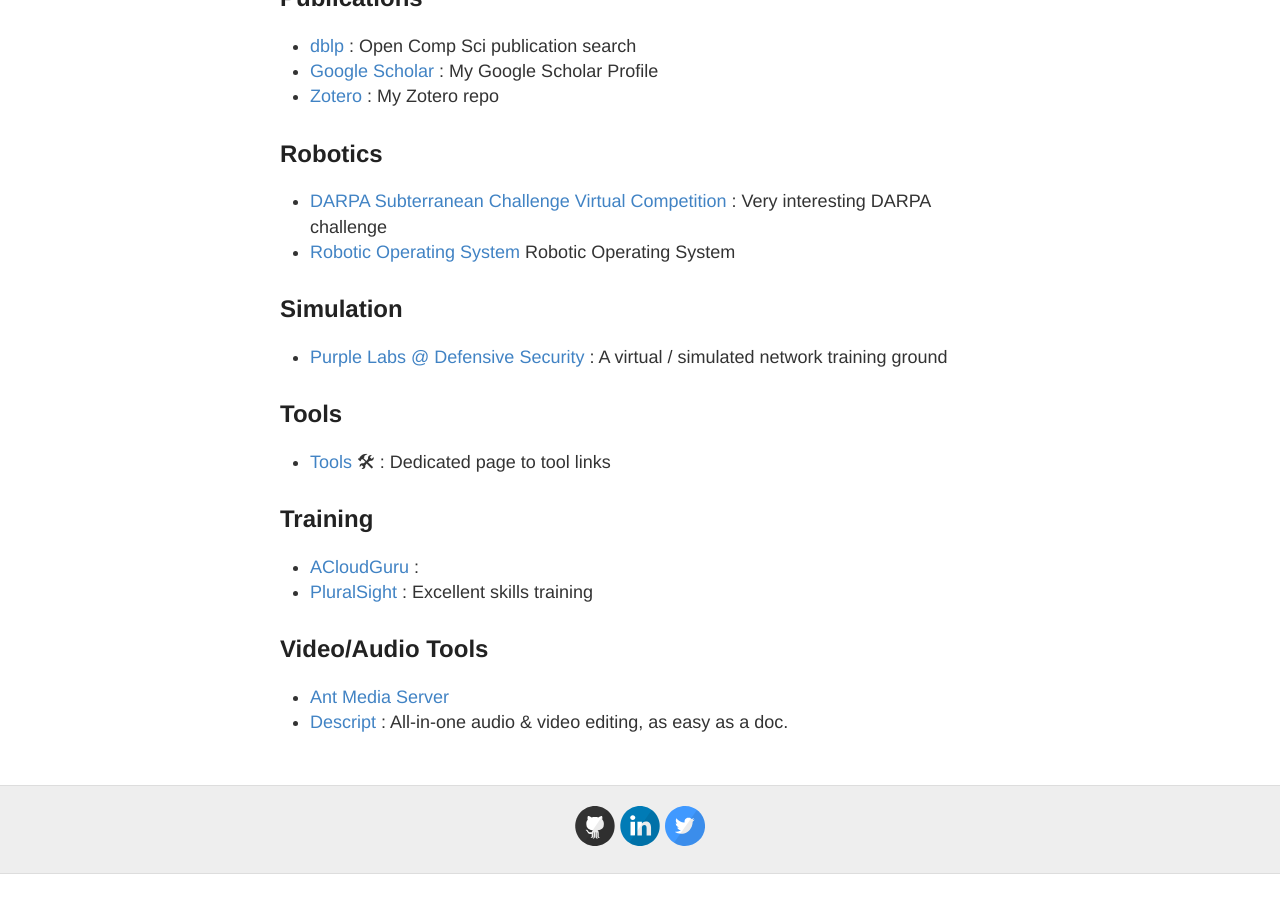
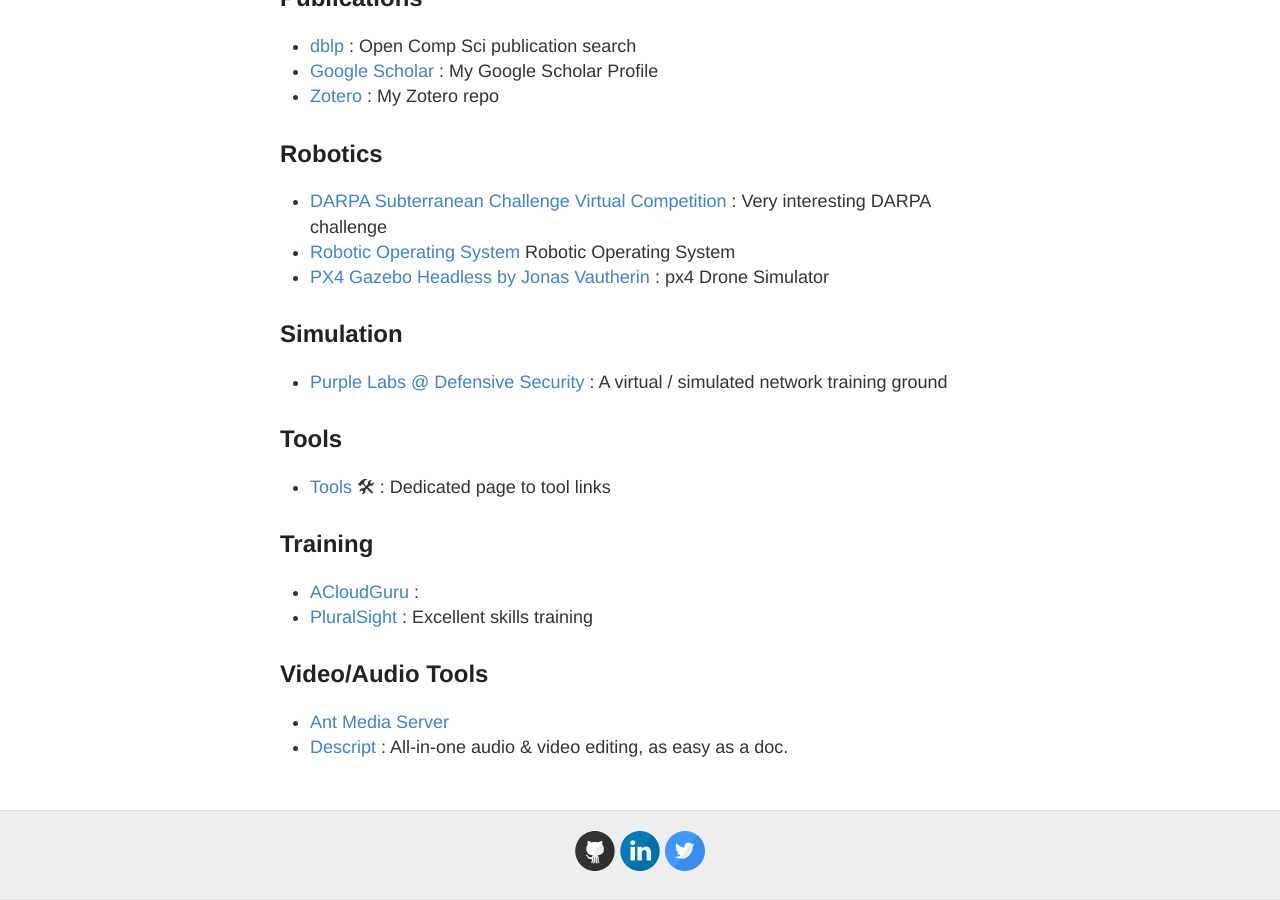
Before and after one commit to stevehenderson/stevehenderson.github.io, a Jekyll site: the page built from links.md, in a window 1280 px wide and 900 px high, scrolled down 2863 px. Built offline with Jekyll 4.4.1, drawn with Linux system fonts in a browser that asks for light colours; before the commit the page ends 3737 px from its top, so only the background shows below that.

Commit message:
Update links.md

```diff
--- a/links.md
+++ b/links.md
@@ -100,6 +100,7 @@
 ## Robotics
    * [DARPA Subterranean Challenge Virtual Competition](https://github.com/osrf/subt/wiki) : Very interesting DARPA challenge
    * [Robotic Operating System](https://www.ros.org/) Robotic Operating System
+   * [PX4 Gazebo Headless by Jonas Vautherin](https://github.com/JonasVautherin/px4-gazebo-headless) : px4 Drone Simulator
 
 ## Simulation
    * [Purple Labs @ Defensive Security](https://www.defensive-security.com/purplelabs/) : A virtual / simulated network training ground
```
